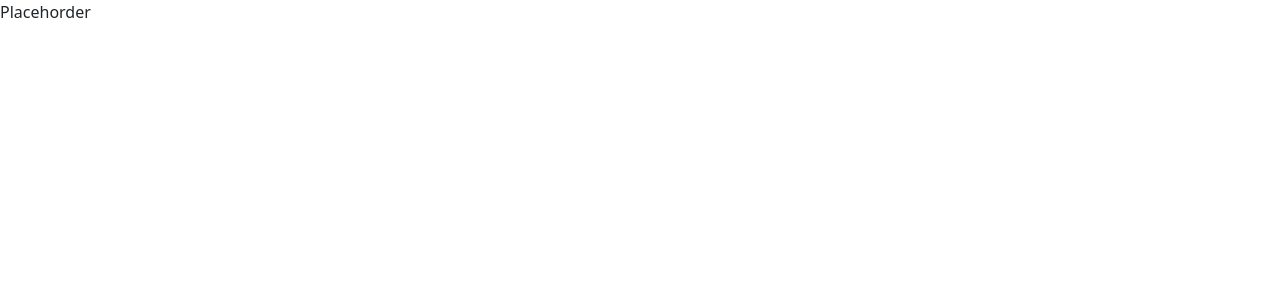
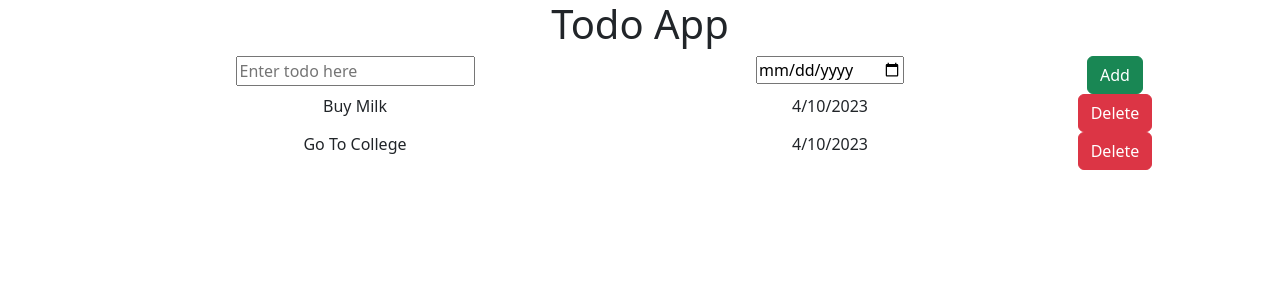
Before and after one commit to Deepanshi1523/TaskTracer, a React (Vite) app: page / in a window 1280 px wide. Shown: the top 300 px of the page. Built offline with nearby package versions, Linux system fonts and the light colour scheme.

Commit message:
made the basic structure without using components

```diff
--- a/src/App.jsx
+++ b/src/App.jsx
@@ -1,7 +1,38 @@
 
 
 function App() {
-  return <div>Placehorder</div>
+  return <center>
+    <h1>Todo App</h1>
+    <div class="container text-center">
+      <div class="row">
+        <div class="col-6">
+          <input type="text" placeholder="Enter todo here"/>
+        </div>
+        <div class="col-4">
+          <input type="date"/>
+        </div>
+        <div class="col-2">
+          <button type="button" class="btn btn-success">Add</button>
+        </div>
+      </div>
+
+      <div class="row">
+        <div class="col-6">Buy Milk</div>
+        <div class="col-4">4/10/2023</div>
+        <div class="col-2">
+          <button type="button" class="btn btn-danger">Delete</button>
+        </div>
+      </div>
+
+      <div class="row">
+        <div class="col-6">Go To College</div>
+        <div class="col-4">4/10/2023</div>
+        <div class="col-2">
+          <button type="button" class="btn btn-danger">Delete</button>
+        </div>
+      </div>
+    </div>
+  </center>
 }
 
 export default App
```
